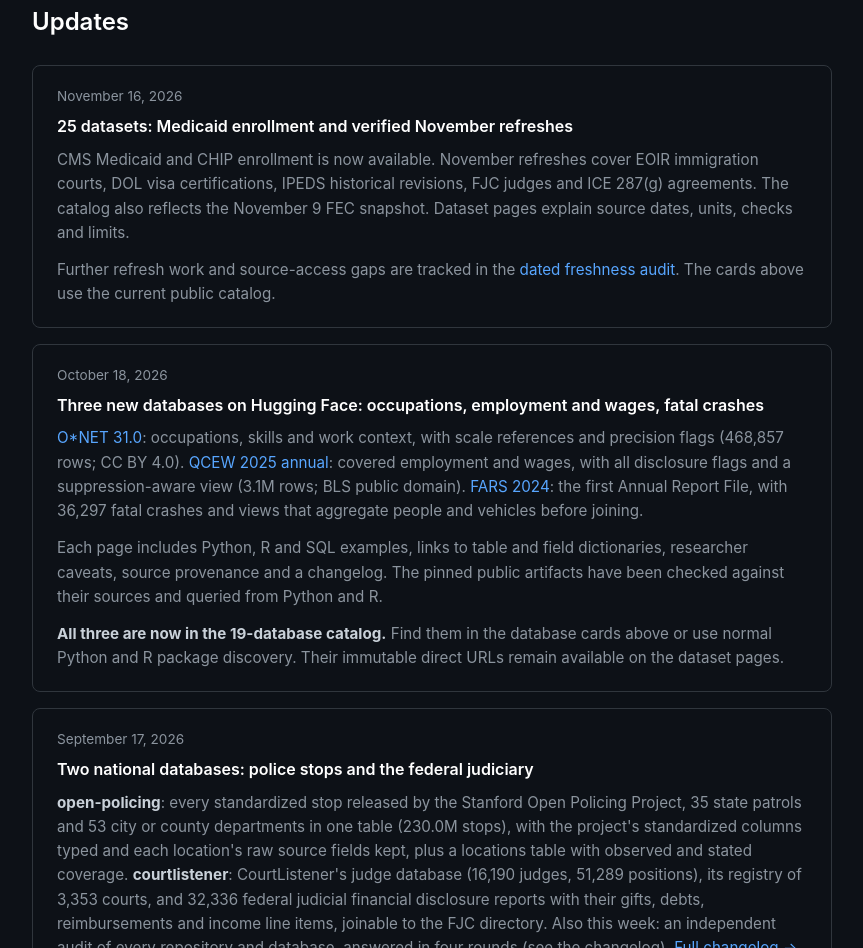
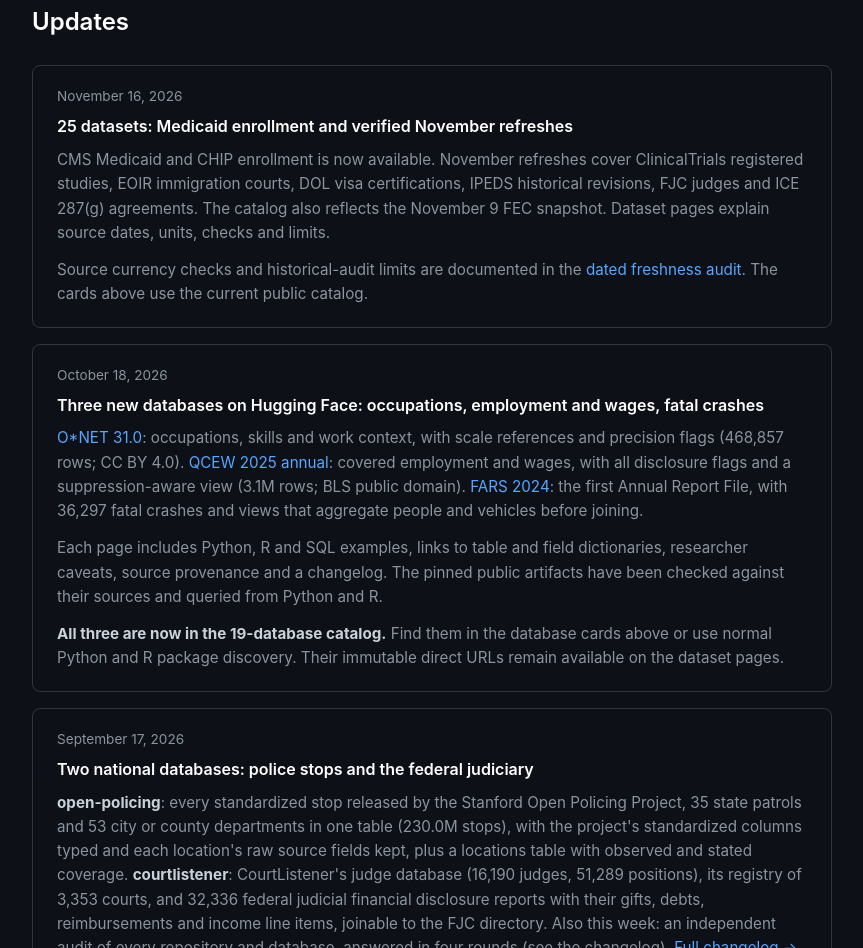
Before and after one commit to datapond-db/website, a plain HTML site: page index.html in a window 1280 px wide. Shown: the part 937-1885 px from the top of the page, without its empty margins (32-895 px from the left). Drawn offline with Linux system fonts and the light colour scheme; no server answers.

Commit message:
Announce verified November ClinicalTrials refresh

```diff
--- a/index.html
+++ b/index.html
@@ -533,8 +533,8 @@
       <div style="border: 1px solid #30363d; border-radius: 8px; padding: 1.25rem 1.5rem; max-width: 800px; margin-bottom: 1rem;">
         <div style="color: #8b949e; font-size: 0.85rem; margin-bottom: 0.4rem;">November 16, 2026</div>
         <div style="color: #fff; font-weight: 600; margin-bottom: 0.5rem;">25 datasets: Medicaid enrollment and verified November refreshes</div>
-        <p style="color: #8b949e; font-size: 0.95rem; margin: 0 0 0.8rem;">CMS Medicaid and CHIP enrollment is now available. November refreshes cover EOIR immigration courts, DOL visa certifications, IPEDS historical revisions, FJC judges and ICE 287(g) agreements. The catalog also reflects the November 9 FEC snapshot. Dataset pages explain source dates, units, checks and limits.</p>
-        <p style="color: #8b949e; font-size: 0.95rem; margin: 0;">Further refresh work and source-access gaps are tracked in the <a href="https://github.com/datapond-db/registry/blob/main/FRESHNESS.md" target="_blank" rel="noopener" style="color: #58a6ff;">dated freshness audit</a>. The cards above use the current public catalog.</p>
+        <p style="color: #8b949e; font-size: 0.95rem; margin: 0 0 0.8rem;">CMS Medicaid and CHIP enrollment is now available. November refreshes cover ClinicalTrials registered studies, EOIR immigration courts, DOL visa certifications, IPEDS historical revisions, FJC judges and ICE 287(g) agreements. The catalog also reflects the November 9 FEC snapshot. Dataset pages explain source dates, units, checks and limits.</p>
+        <p style="color: #8b949e; font-size: 0.95rem; margin: 0;">Source currency checks and historical-audit limits are documented in the <a href="https://github.com/datapond-db/registry/blob/main/FRESHNESS.md" target="_blank" rel="noopener" style="color: #58a6ff;">dated freshness audit</a>. The cards above use the current public catalog.</p>
       </div>
       <div style="border: 1px solid #30363d; border-radius: 8px; padding: 1.25rem 1.5rem; max-width: 800px; margin-bottom: 1rem;">
   <div style="color: #8b949e; font-size: 0.85rem; margin-bottom: 0.4rem;">October 18, 2026</div>
```
